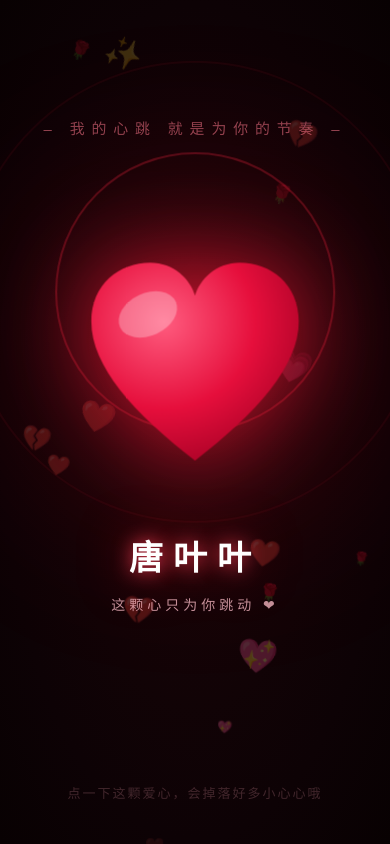
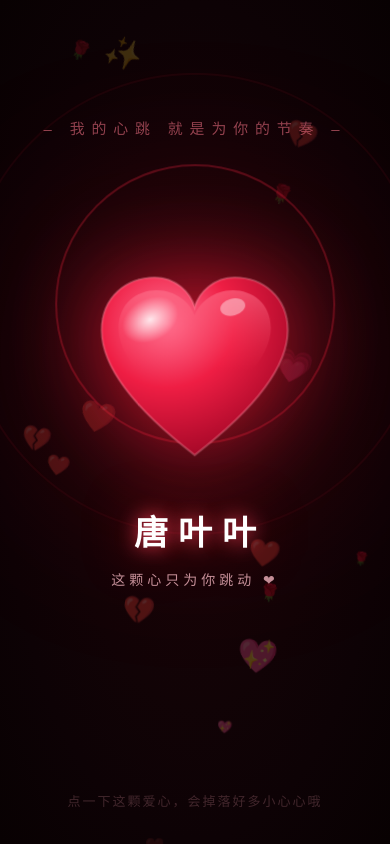
Before and after one commit to supertpeng/fireworks-tangyeye, a plain HTML site: page index.html in a window 390 px wide. Shown: the top 844 px of the page. Drawn offline with Linux system fonts and the light colour scheme.

Commit message:
mobile centering + glossy heart

```diff
--- a/index.html
+++ b/index.html
@@ -6,7 +6,10 @@
 <title>❤️ 致唐叶叶 ❤️</title>
 <style>
   * { margin: 0; padding: 0; box-sizing: border-box; }
-  html, body { width: 100%; height: 100%; overflow: hidden; background: radial-gradient(ellipse at center, #1a0508 0%, #0d0205 70%, #080102 100%); }
+  html, body {
+    width: 100%; height: 100%; overflow: hidden;
+    background: radial-gradient(ellipse at center, #1a0508 0%, #0d0205 70%, #080102 100%);
+  }
 
   /* 背景漂浮的小爱心 */
   .bg-heart {
@@ -25,15 +28,18 @@
     100% { transform: translateY(-110vh) rotate(25deg); opacity: 0; }
   }
 
-  /* 舞台 */
+  /* 舞台：显式四边定位，兼容旧手机浏览器（不支持 inset 简写） */
   .stage {
     position: fixed;
-    inset: 0;
+    top: 0; left: 0; right: 0; bottom: 0;
+    width: 100%;
     display: flex;
     flex-direction: column;
     align-items: center;
     justify-content: center;
+    text-align: center;
     z-index: 5;
+    overflow: hidden;
   }
 
   /* 心跳光圈 */
@@ -51,11 +57,11 @@
     100% { width: 520px; height: 520px; opacity: 0; }
   }
 
-  /* 大爱心（SVG 绘制，标准心形） */
+  /* 大爱心（SVG 绘制，立体光泽感，自适应屏幕） */
   .heart {
-    width: 200px;
-    height: 200px;
-    margin: 40px 0 20px;
+    width: min(200px, 46vw);
+    height: min(200px, 46vw);
+    margin: 30px 0 16px;
     cursor: pointer;
     animation: beat 1.6s cubic-bezier(.4, 0, .2, 1) infinite;
     filter: drop-shadow(0 0 40px rgba(255, 30, 60, .75)) drop-shadow(0 0 90px rgba(255, 0, 40, .4));
@@ -74,18 +80,20 @@
 
   /* 光圈位置对准爱心中心 */
   .pulse-ring {
-    top: calc(50% - 130px);
+    top: calc(50% - 118px);
     left: 50%;
   }
 
   /* 名字 */
   .name {
-    margin-top: 40px;
+    margin-top: 26px;
     font-family: "PingFang SC", "Microsoft YaHei", sans-serif;
     font-size: clamp(34px, 6vw, 58px);
     font-weight: 800;
     color: #fff;
     letter-spacing: 10px;
+    text-indent: 10px; /* 补偿最后一个字的字间距，保证视觉居中 */
+    white-space: nowrap;
     text-shadow: 0 0 18px rgba(255, 60, 90, .9), 0 0 50px rgba(255, 0, 40, .5);
     z-index: 6;
     animation: nameGlow 2.4s ease-in-out infinite;
@@ -106,7 +114,8 @@
 
   .hint {
     position: fixed;
-    bottom: 5%;
+    bottom: 4%;
+    left: 0;
     width: 100%;
     text-align: center;
     font-family: "PingFang SC", "Microsoft YaHei", sans-serif;
@@ -157,6 +166,18 @@
     42%      { transform: scale(1.08); }
     56%      { transform: scale(1); }
   }
+
+  /* 小屏手机适配：压缩尺寸，防止内容超出屏幕导致偏移 */
+  @media (max-height: 640px) {
+    .heart {
+      width: min(140px, 40vw);
+      height: min(140px, 40vw);
+      margin: 14px 0 8px;
+    }
+    .name { margin-top: 14px; font-size: clamp(28px, 6vw, 42px); }
+    .sub  { margin-top: 8px; font-size: clamp(12px, 2vw, 15px); }
+    .pulse-ring { top: calc(50% - 86px); }
+  }
 </style>
 </head>
 <body>
@@ -169,12 +190,21 @@
 <div class="stage">
   <svg class="heart" id="bigHeart" viewBox="0 0 100 100" xmlns="http://www.w3.org/2000/svg">
     <defs>
-      <radialGradient id="heartGrad" cx="35%" cy="30%" r="80%">
-        <stop offset="0%" stop-color="#ff5c7f"/>
-        <stop offset="55%" stop-color="#e60f3c"/>
-        <stop offset="100%" stop-color="#a30024"/>
+      <radialGradient id="heartGrad" cx="35%" cy="26%" r="90%">
+        <stop offset="0%" stop-color="#ff7494"/>
+        <stop offset="40%" stop-color="#ef1e44"/>
+        <stop offset="100%" stop-color="#8c001e"/>
+      </radialGradient>
+      <linearGradient id="innerLight" x1="0" y1="0" x2="0" y2="1">
+        <stop offset="0%" stop-color="rgba(255,120,145,.55)"/>
+        <stop offset="60%" stop-color="rgba(255,60,90,0)"/>
+      </linearGradient>
+      <radialGradient id="specGrad" cx="50%" cy="50%" r="50%">
+        <stop offset="0%" stop-color="rgba(255,255,255,.85)"/>
+        <stop offset="100%" stop-color="rgba(255,255,255,0)"/>
       </radialGradient>
     </defs>
+    <!-- 心形主体 -->
     <path fill="url(#heartGrad)"
       d="M50 88
          C 24 68, 6 48, 6 29
@@ -183,7 +213,27 @@
          C 52 11, 59 4, 69 4
          C 82 4, 94 13, 94 29
          C 94 48, 76 68, 50 88 Z"/>
-    <ellipse cx="30" cy="26" rx="13" ry="9" fill="rgba(255,255,255,.28)" transform="rotate(-25 30 26)"/>
+    <!-- 上方内透光，制造鼓起的感觉 -->
+    <path fill="url(#innerLight)"
+      d="M50 74
+         C 30 58, 14 42, 14 28
+         C 14 16, 23 10, 32 10
+         C 41 10, 48 16, 50 22
+         C 52 16, 59 10, 68 10
+         C 77 10, 86 16, 86 28
+         C 86 42, 70 58, 50 74 Z"/>
+    <!-- 高光 -->
+    <ellipse cx="29" cy="24" rx="14" ry="10" fill="url(#specGrad)" transform="rotate(-28 29 24)"/>
+    <ellipse cx="68" cy="18" rx="6" ry="4" fill="rgba(255,255,255,.4)" transform="rotate(-15 68 18)"/>
+    <!-- 边缘细描边增加轮廓感 -->
+    <path fill="none" stroke="rgba(255,150,170,.35)" stroke-width="1"
+      d="M50 88
+         C 24 68, 6 48, 6 29
+         C 6 13, 18 4, 31 4
+         C 41 4, 48 11, 50 18
+         C 52 11, 59 4, 69 4
+         C 82 4, 94 13, 94 29
+         C 94 48, 76 68, 50 88 Z"/>
   </svg>
   <div class="name">唐叶叶</div>
   <div class="sub">这颗心只为你跳动 ❤</div>
```
